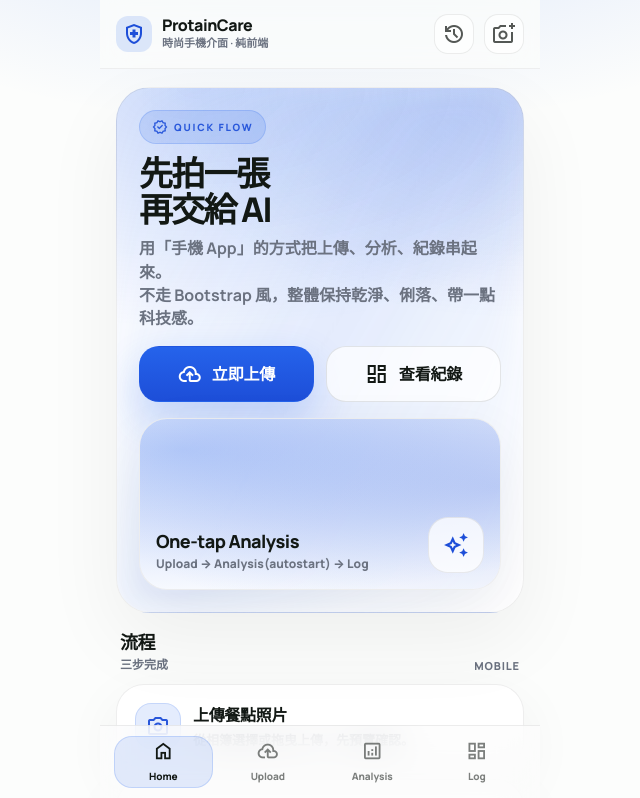
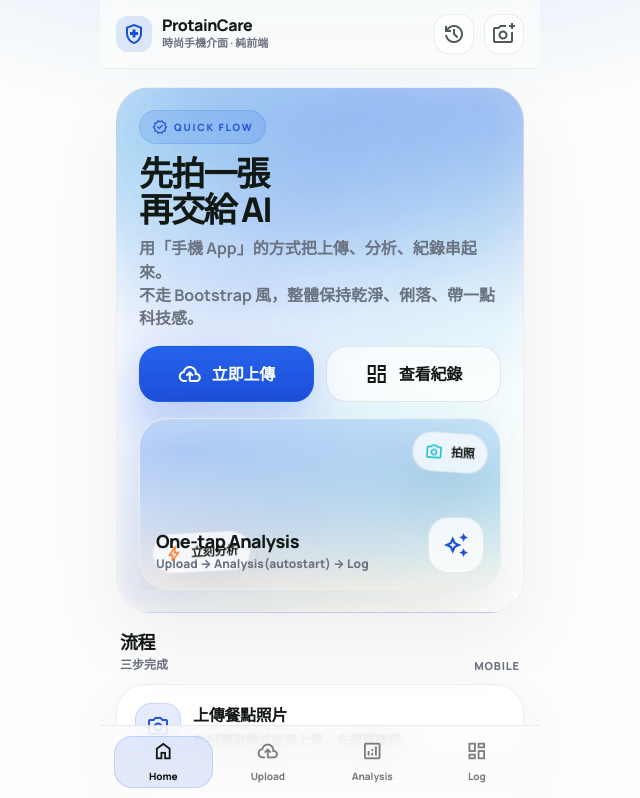
Before and after one commit to Capybarajack/ProteinCare, a Nuxt app: page / in a window 1280 px wide. Shown: the top 798 px of the page, without its empty margins (320-960 px from the left). Built offline with nearby package versions, Linux system fonts and the light colour scheme.

Commit message:
UI: make Home playful

```diff
--- a/assets/css/style.css
+++ b/assets/css/style.css
@@ -8,6 +8,12 @@
   --accent-dark: #1d4ed8;     /* blue-700 */
   --accent-rgb: 37, 99, 235;
   --accent-dark-rgb: 29, 78, 216;
+
+  /* Playful supporting accents */
+  --accent-2: #06b6d4;        /* cyan-500 */
+  --accent-2-rgb: 6, 182, 212;
+  --accent-warm: #f97316;     /* orange-500 */
+  --accent-warm-rgb: 249, 115, 22;
 
   --card: #ffffff;
   --danger: #ef4444;
@@ -148,10 +154,109 @@ body {
   content: "";
   position: absolute;
   inset: -2px;
-  background: linear-gradient(120deg, rgba(var(--accent-rgb), 0.00), rgba(var(--accent-rgb), 0.14), rgba(255, 255, 255, 0.00));
+  background: linear-gradient(
+    120deg,
+    rgba(var(--accent-rgb), 0.00),
+    rgba(var(--accent-rgb), 0.16),
+    rgba(var(--accent-2-rgb), 0.10),
+    rgba(255, 255, 255, 0.00)
+  );
   filter: blur(18px);
   opacity: 0.9;
   pointer-events: none;
+}
+
+/* Playful, app-like flourishes */
+.pc-hero--playful {
+  overflow: hidden;
+}
+
+.pc-hero--playful::before {
+  content: "";
+  position: absolute;
+  inset: 0;
+  background:
+    radial-gradient(680px 340px at 12% 10%, rgba(var(--accent-2-rgb), 0.18), transparent 60%),
+    radial-gradient(720px 420px at 92% 8%, rgba(var(--accent-rgb), 0.16), transparent 62%),
+    radial-gradient(520px 380px at 40% 115%, rgba(var(--accent-warm-rgb), 0.10), transparent 62%);
+  opacity: 0.95;
+  pointer-events: none;
+}
+
+.pc-sparkles {
+  position: absolute;
+  inset: -20px;
+  pointer-events: none;
+  opacity: 0.7;
+  background-image:
+    radial-gradient(circle at 20% 30%, rgba(var(--accent-2-rgb), 0.55) 0 2px, transparent 3px),
+    radial-gradient(circle at 55% 18%, rgba(var(--accent-rgb), 0.45) 0 2px, transparent 3px),
+    radial-gradient(circle at 82% 42%, rgba(var(--accent-warm-rgb), 0.40) 0 2px, transparent 3px),
+    radial-gradient(circle at 28% 78%, rgba(var(--accent-rgb), 0.38) 0 2px, transparent 3px),
+    radial-gradient(circle at 78% 82%, rgba(var(--accent-2-rgb), 0.35) 0 2px, transparent 3px);
+  filter: blur(0.2px);
+  animation: pc-sparkle-drift 14s ease-in-out infinite;
+}
+
+@keyframes pc-sparkle-drift {
+  0%, 100% { transform: translate3d(0, 0, 0); }
+  50% { transform: translate3d(6px, -10px, 0); }
+}
+
+.pc-floaty {
+  position: absolute;
+  border-radius: 999px;
+  background: rgba(255, 255, 255, 0.72);
+  border: 1px solid rgba(18, 24, 20, 0.08);
+  box-shadow: 0 22px 60px rgba(18, 24, 20, 0.10);
+  backdrop-filter: blur(10px);
+  display: inline-flex;
+  align-items: center;
+  gap: 8px;
+  padding: 10px 12px;
+  font-weight: 950;
+  font-size: 12px;
+  letter-spacing: -0.02em;
+}
+
+.pc-floaty--a {
+  top: 14px;
+  right: 12px;
+  transform: rotate(4deg);
+  animation: pc-float 5.5s ease-in-out infinite;
+}
+
+.pc-floaty--b {
+  bottom: 14px;
+  left: 12px;
+  transform: rotate(-3deg);
+  animation: pc-float 6.3s ease-in-out infinite;
+}
+
+@keyframes pc-float {
+  0%, 100% { transform: translateY(0) rotate(var(--rot, 0deg)); }
+  50% { transform: translateY(-8px) rotate(var(--rot, 0deg)); }
+}
+
+.pc-btn--primary {
+  position: relative;
+  overflow: hidden;
+}
+
+.pc-btn--primary::after {
+  content: "";
+  position: absolute;
+  inset: -40% -20%;
+  background: radial-gradient(300px 160px at 30% 20%, rgba(255,255,255,0.40), transparent 62%);
+  transform: translateX(-28%);
+  opacity: 0;
+  transition: 260ms ease;
+}
+
+.pc-btn--primary:hover::after,
+.pc-btn--primary:focus-visible::after {
+  opacity: 1;
+  transform: translateX(0);
 }
 
 .pc-hero > * {
--- a/pages/index.vue
+++ b/pages/index.vue
@@ -55,7 +55,9 @@ useHead({ title: 'ProtainCare' })
     </header>
 
     <main class="pc-main">
-      <section class="pc-hero">
+      <section class="pc-hero pc-hero--playful">
+        <div class="pc-sparkles" aria-hidden="true" />
+
         <div class="pc-pill">
           <span class="material-symbols-outlined" style="font-size:16px">verified</span>
           QUICK FLOW
@@ -84,21 +86,33 @@ useHead({ title: 'ProtainCare' })
           </NuxtLink>
         </div>
 
-        <div class="pc-card" style="margin-top: 16px; overflow:hidden">
+        <div class="pc-card" style="margin-top: 16px; overflow:hidden; position: relative">
           <div
             style="height: 170px; position: relative; background:
-              radial-gradient(900px 260px at 12% 18%, rgba(var(--accent-rgb), 0.32), transparent 58%),
-              radial-gradient(700px 240px at 100% 40%, rgba(var(--accent-dark-rgb), 0.22), transparent 60%),
-              linear-gradient(180deg, rgba(255,255,255,0.55), rgba(255,255,255,0.00));"
-            aria-hidden="true"
+              radial-gradient(900px 260px at 12% 18%, rgba(var(--accent-rgb), 0.30), transparent 58%),
+              radial-gradient(760px 260px at 92% 36%, rgba(var(--accent-2-rgb), 0.22), transparent 62%),
+              radial-gradient(620px 340px at 50% 120%, rgba(var(--accent-warm-rgb), 0.12), transparent 62%),
+              linear-gradient(180deg, rgba(255,255,255,0.58), rgba(255,255,255,0.00));"
+            aria-label="Flow preview"
           >
+            <div class="pc-floaty pc-floaty--a" style="--rot: 4deg" aria-hidden="true">
+              <span class="material-symbols-outlined" style="font-size: 18px; color: rgba(var(--accent-2-rgb), 0.95)">photo_camera</span>
+              拍照
+            </div>
+
+            <div class="pc-floaty pc-floaty--b" style="--rot: -3deg" aria-hidden="true">
+              <span class="material-symbols-outlined" style="font-size: 18px; color: rgba(var(--accent-warm-rgb), 0.95)">bolt</span>
+              立刻分析
+            </div>
+
             <div style="position:absolute; inset:0; display:flex; align-items:flex-end; justify-content:space-between; padding: 16px">
               <div>
                 <div style="font-weight: 950; letter-spacing: -0.03em; font-size: 18px">One-tap Analysis</div>
-                <div class="pc-muted" style="font-size: 12px; font-weight: 800">Upload → Analysis(autostart) → Log</div>
+                <div class="pc-muted" style="font-size: 12px; font-weight: 850">Upload → Analysis(autostart) → Log</div>
               </div>
               <div
                 style="width: 56px; height: 56px; border-radius: 20px; background: rgba(255,255,255,0.76); border: 1px solid rgba(18,24,20,0.08); display:grid; place-items:center"
+                aria-hidden="true"
               >
                 <span class="material-symbols-outlined" style="color: var(--accent-dark); font-size: 26px">auto_awesome</span>
               </div>
```
